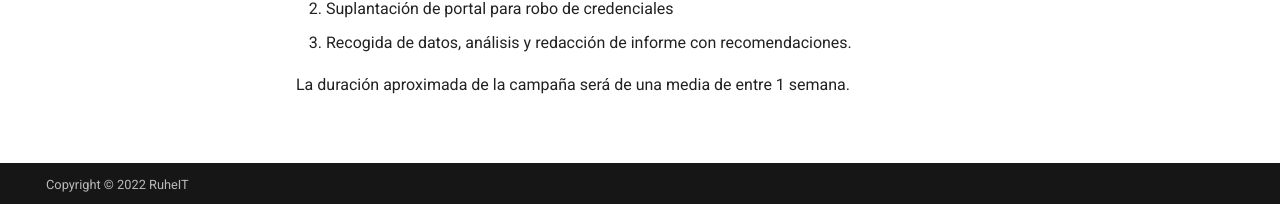
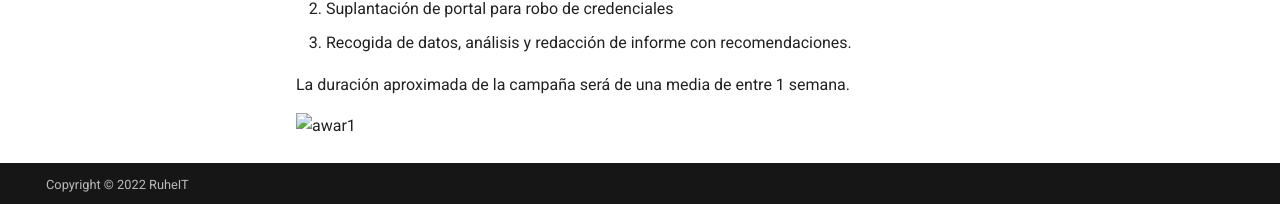
Before and after one commit to RuheIT/docs, an MkDocs documentation site: the page built from docs/servicios/phishingawareness.md, in a window 1280 px wide and 926 px high. Shown: the part 719-923 px from the top of the window. Built offline with MkDocs 1.6.1 and Material for MkDocs 9.7.7, drawn with Linux system fonts in a browser that asks for light colours; comment, search, counter and statistics services are not loaded.

Commit message:
Update phishingawareness.md

```diff
--- a/docs/servicios/phishingawareness.md
+++ b/docs/servicios/phishingawareness.md
@@ -21,3 +21,5 @@
 3. Recogida de datos, análisis y redacción de informe con recomendaciones.
 
 La duración aproximada de la campaña será de una media de entre 1 semana.
+
+![awar1](../img/apps/awar1.png)
```
